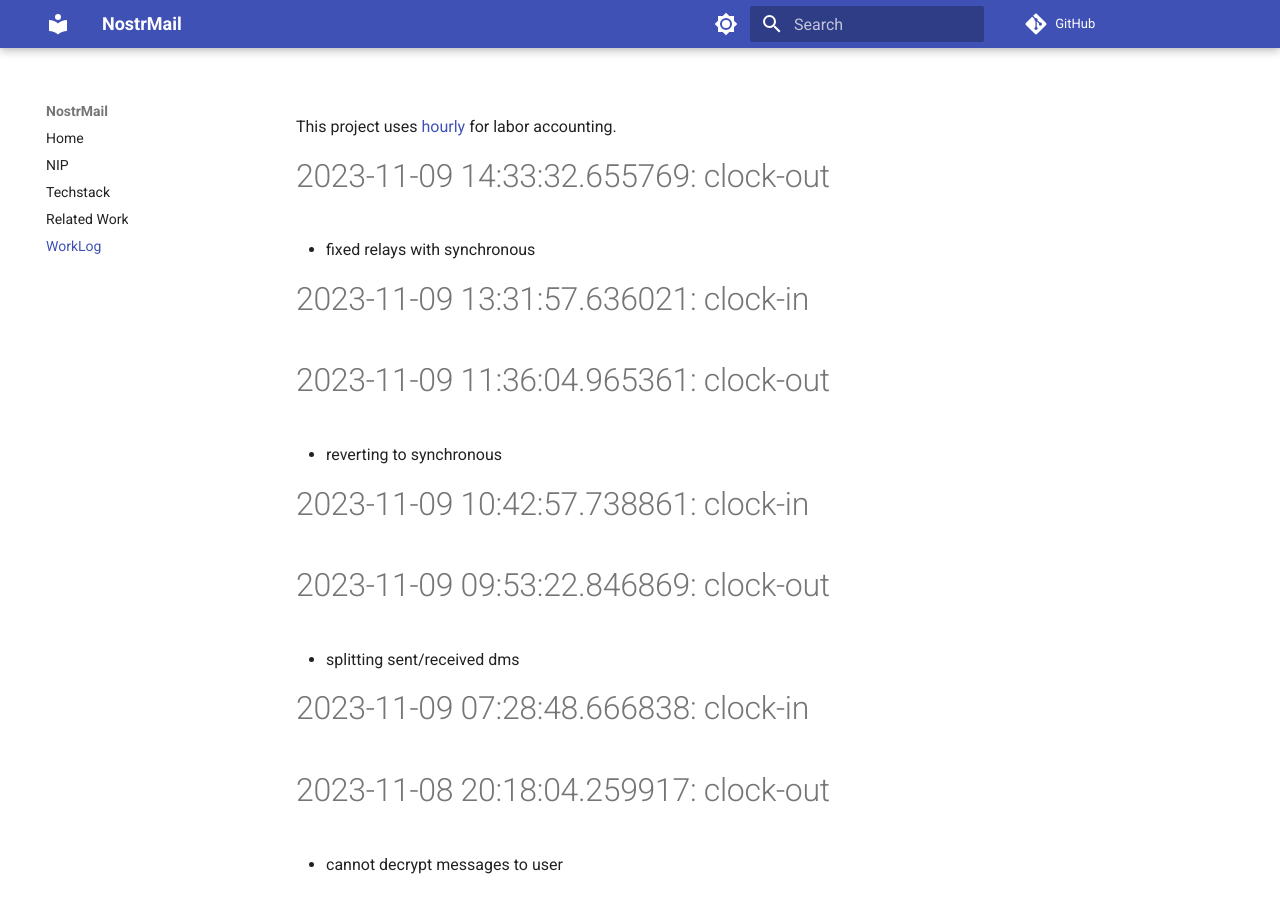
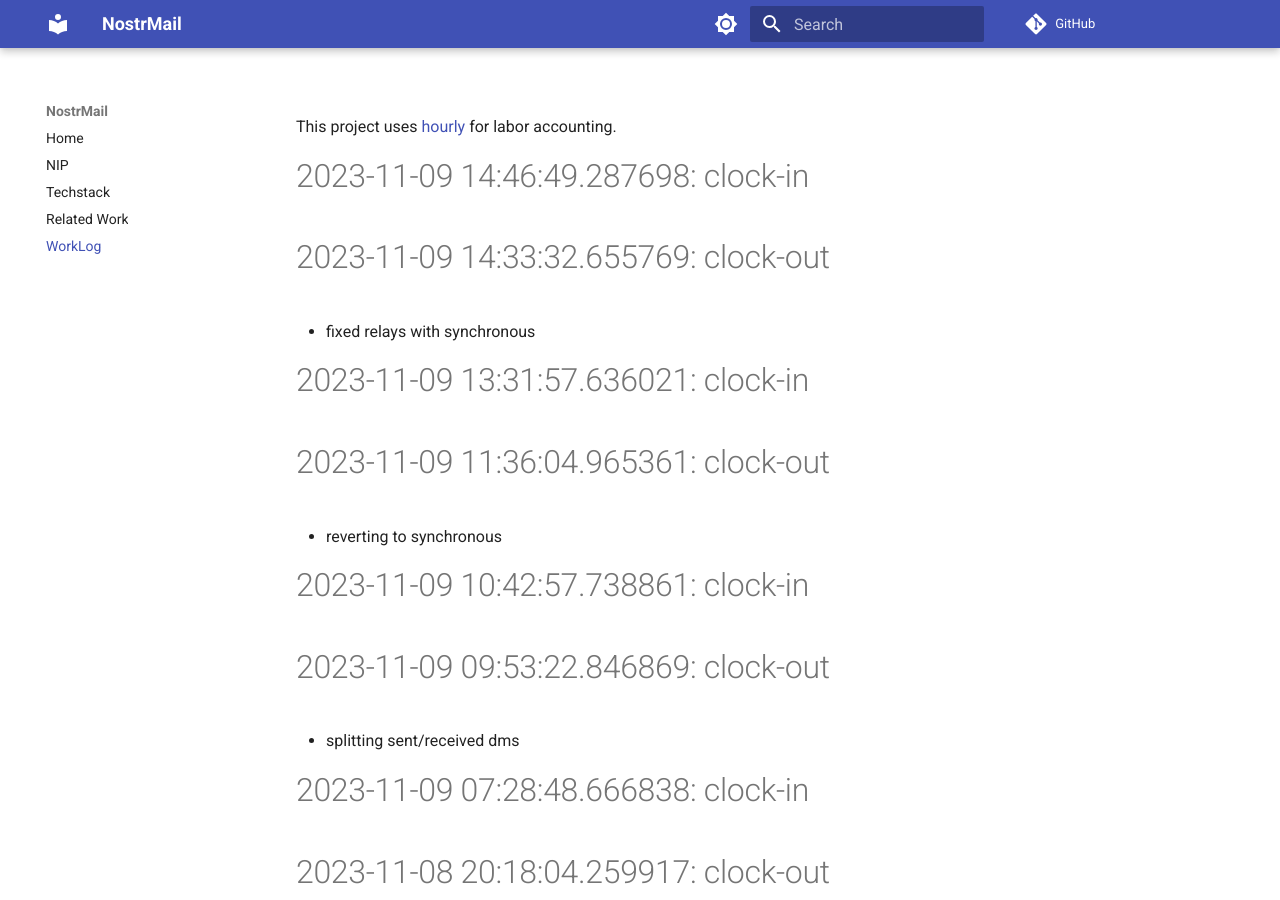
Before and after one commit to asherp/nostr-mail, an MkDocs documentation site: the page built from docs/WorkLog.md, in a window 1280 px wide and 900 px high. Built offline with MkDocs 1.6.1 and Material for MkDocs 9.7.7, drawn with Linux system fonts in a browser that asks for light colours; comment, search, counter and statistics services are not loaded.

Commit message:
clock-in

```diff
--- a/WorkLog.md
+++ b/WorkLog.md
@@ -1,3 +1,6 @@
+
+# 2023-11-09 14:46:49.287698: clock-in
+
 # 2023-11-09 14:33:32.655769: clock-out
 
 * fixed relays with synchronous
```
